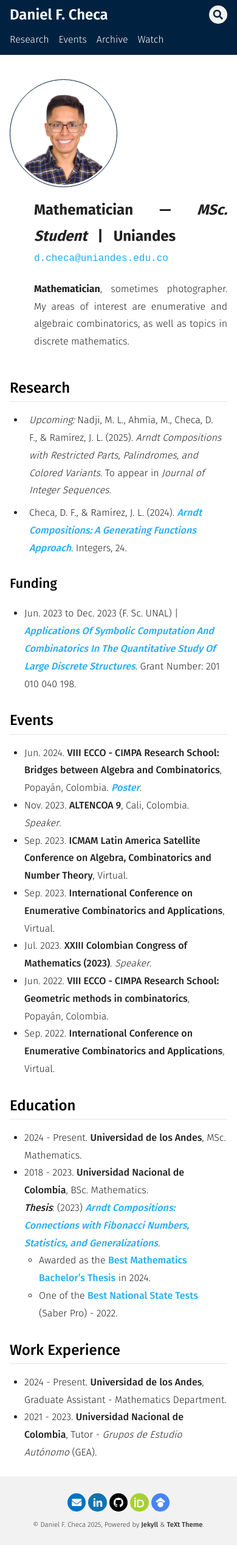
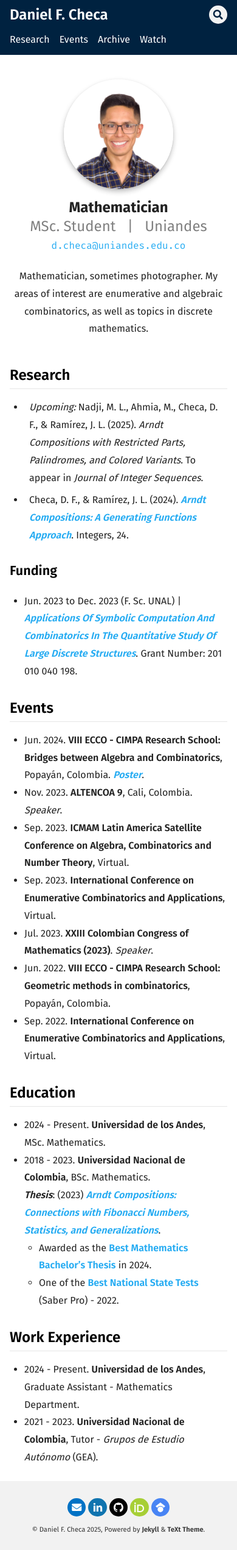
Before and after one commit to dfcheca/dfcheca.github.io, a Jekyll site: the page built from index.md, in a window 390 px wide. Shown: the whole page at 61% size. Built offline with Jekyll 4.4.1, drawn with Linux system fonts in a browser that asks for light colours; nearby versions of some CDN libraries; some web fonts are replaced; a script that is not in the unit is left out; some of the changed lines change nothing that is shown.

Commit message:
Updated mobile styles, now index page seems nice :D

```diff
--- a/_sass/common/_variables.scss
+++ b/_sass/common/_variables.scss
@@ -46,8 +46,8 @@
   font-size-h5-xs:        .85rem,
   font-size-h6-xs:        .85rem,
 
-  font-weight:            300,
-  font-weight-bold:       500,
+  font-weight:            400,
+  font-weight-bold:       600,
 
   line-height-xl:         2,
   line-height-lg:         1.8,
--- a/assets/css/main.scss
+++ b/assets/css/main.scss
@@ -6,7 +6,9 @@
 
 @import url('https://fonts.googleapis.com/css2?family=Fira+Sans:wght@300;400;500;600;700&display=swap');
 @import url('https://fonts.googleapis.com/css2?family=Fira+Code:wght@300;400;500;600;700&display=swap');
-@import url('https://fonts.googleapis.com/css2?family=Fira+Sans+Condensed:wght@300;400;500;600;700&display=swap');
+@import url('https://fonts.googleapis.com/css2?family=Inter:wght@300;400;500;600;700&display=swap');
+@import url('https://fonts.googleapis.com/css2?family=JetBrains+Mono:wght@300;400;500;600;700&display=swap');
+@import url('https://fonts.googleapis.com/css2?family=IBM+Plex+Sans:wght@300;400;500;600;700&display=swap');
 
 
 @import
--- a/index.md
+++ b/index.md
@@ -14,38 +14,21 @@
 
 <div style="display: flex; flex-wrap: wrap; align-items: center; margin-top: 40px;">
 
-  <div style="flex: 0 0 auto; padding: 10px; text-align: center; position: relative; width: 177px; height: 177px;">
-    <div
-      style="
-        width: 177px;
-        height: 177px;
-        border: 1px solid #002240; /* Dark blue color */
-        border-radius: 50%;
-        position: absolute;
-        top: 0;
-        left: 0;
-      ">
-    </div>
-    <img
-      src="assets/images/profile/profile.jpg"
-      alt="Daniel F. Checa"
-      style="width: 170px; height: 170px; border-radius: 50%; position: absolute; top: 3.5px; left: 3.5px;"
-    />
+  <div class="profile-image">
+    <img src="assets/images/profile/profile.jpg" alt="Daniel" width="180" height="180" class="circle shadow">
   </div>
-
-  <div style="flex: 1; min-width: 250px; text-align: justify; margin-left: 40px; align-items: center;">
+  <div class="profile-description">
     <p>
-      <b style="font-size: 24px;">Mathematician — <i> MSc. Student </i>&nbsp; | &nbsp; Uniandes </b> <br>
-      <a href="mailto:d.checa@uniandes.edu.co" style="font-family: monospace;">d.checa@uniandes.edu.co</a>
+      <b style="font-size: 24px; line-height: 1.2">Mathematician </b> <br>
+      <span style="font-size: 24px; color: #808080; line-height: 1.2">MSc. Student &nbsp; | &nbsp; Uniandes </span> <br>
+      <a href="mailto:d.checa@uniandes.edu.co" style="font-family: 'Fira Code'; font-weight:400">d.checa@uniandes.edu.co</a>
 
       <div style="height: 5px;"></div>
 
-      <b>Mathematician</b>, sometimes photographer. My areas of interest are enumerative and algebraic combinatorics, as well as topics in discrete mathematics.
+      Mathematician, sometimes photographer. My areas of interest are enumerative and algebraic combinatorics, as well as topics in discrete mathematics.
     </p>
   </div>
-
 </div>
-
 
 ## Research
 
@@ -79,3 +62,40 @@
 
 - 2024 - Present. **Universidad de los Andes**, Graduate Assistant - Mathematics Department.
 - 2021 - 2023. **Universidad Nacional de Colombia**, Tutor - *Grupos de Estudio Autónomo* (GEA).
+
+<style>
+/* General styles */
+.profile-image {
+  flex: 0 0 auto;
+  text-align: center;
+  position: relative;
+  width: 180px;
+  height: 180px;
+  margin: 0 auto; /* Center alignment for smaller screens */
+}
+
+.profile-description {
+  flex: 1;
+  min-width: 250px;
+  text-align: justify;
+  margin-left: 50px;
+  align-items: center;
+}
+
+.email-link {
+  font-family: map-get($base, font-family-code);
+}
+
+/* Mobile-specific adjustments */
+@media (max-width: 768px) {
+  .profile-image {
+    margin: 0 auto; /* Center the image */
+    text-align: center;
+  }
+
+  .profile-description {
+    margin-left: 0; /* Remove left margin for proper alignment */
+    text-align: center; /* Optional: Center-align text */
+  }
+}
+</style>
```
Also changed, not shown: assets/images/profile/profile-170.jpg (added).
